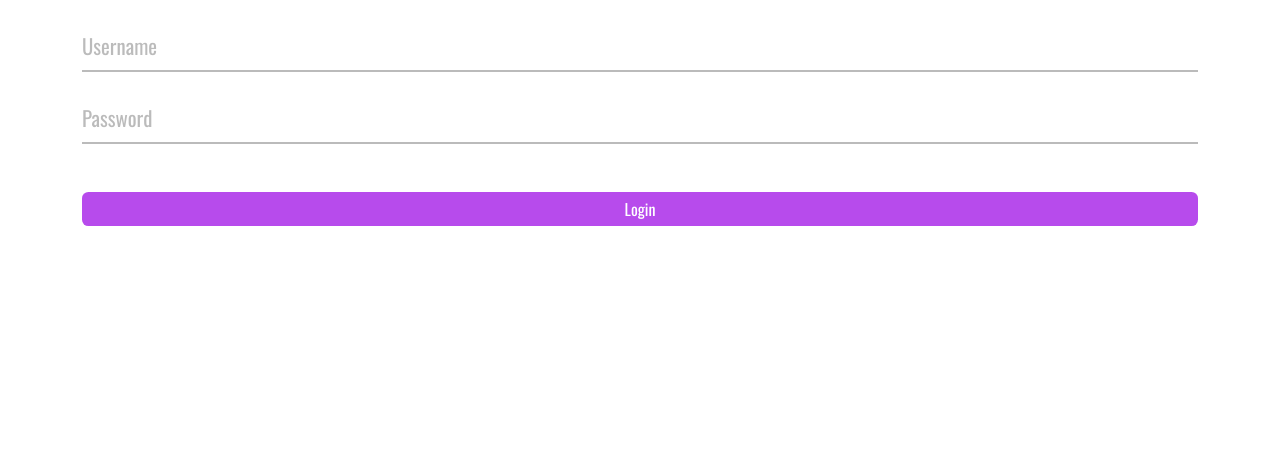
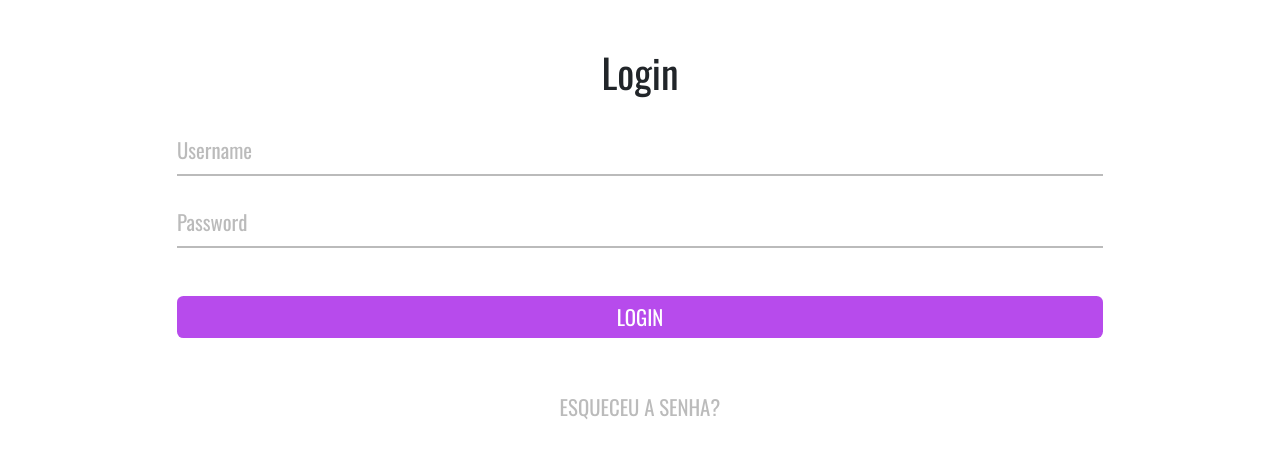
Before and after one commit to lpvlnc/Revoei-Angular, an Angular app in the folder revoei/: page /login in a window 1280 px wide. Shown: the top 456 px of the page. Built offline with nearby package versions, Linux system fonts and the light colour scheme.

Commit message:
Added tertiary button type - login page refactor - default font-size defined to 1.3rem

```diff
--- a/revoei/src/app/pages/login-page/login-page.component.html
+++ b/revoei/src/app/pages/login-page/login-page.component.html
@@ -1,13 +1,29 @@
+<div class="container mt-5">
+    <h1>Login</h1>
+    <div class="row d-flex justify-content-center">
+        <div class="col-10">
             <form [formGroup]="formGroup">
-    <div class="container">
                 <div class="row">
+                    <div class="col">
                         <app-input id="username" label="Username" [control]="formGroup.controls.username"></app-input>
                     </div>
+                </div>
                 <div class="row">
+                    <div class="col">
                         <app-input id="password" label="Password" [control]="formGroup.controls.password"></app-input>
                     </div>
+                </div>
                 <div class="row mt-5">
+                    <div class="col">
                         <app-button label='Login' type="primary" (click)="login()"></app-button>
                     </div>
                 </div>
+                <div class="row mt-5">
+                    <div class="col">
+                        <app-button label='Esqueceu a senha?' type="tertiary" (click)="forgotPassword()"></app-button>
+                    </div>
+                </div>
             </form>
+        </div>
+    </div>
+</div>
--- a/revoei/src/app/pages/login-page/login-page.component.ts
+++ b/revoei/src/app/pages/login-page/login-page.component.ts
@@ -14,7 +14,7 @@ export class LoginPageComponent implements OnInit {
 
   public invalidLogin: boolean = false;
 
-  public formGroup = new FormGroup({
+  public formGroup = this.formBuilder.group({
     username: new FormControl('', Validators.required),
     password: new FormControl('', Validators.required)
   });
@@ -42,4 +42,8 @@ export class LoginPageComponent implements OnInit {
       }
     );
   }
+
+  forgotPassword() {
+
+  }
 }
--- a/revoei/src/app/shared/button/button.component.html
+++ b/revoei/src/app/shared/button/button.component.html
@@ -1,5 +1,5 @@
 <a [attr.href]='href ? href : null'>
-    <div class='button py-1' [ngClass]="{ 'button-primary' : type == 'primary', 'button-secondary' : type == 'secondary', 'button-disabled' : disabled }">
+    <div class='button py-1' [ngClass]="{ 'button-primary' : type == 'primary', 'button-secondary' : type == 'secondary', 'button-tertiary' : type == 'tertiary', 'button-disabled' : disabled }">
         <i *ngIf='icon' [class]="icon"></i>{{label}}
     </div>
 </a>
--- a/revoei/src/app/shared/button/button.component.scss
+++ b/revoei/src/app/shared/button/button.component.scss
@@ -8,7 +8,7 @@
     color: var(--color-text);
     border-radius:  0.4rem;
     cursor: pointer;
-    transition: var(--transition);
+    transition: var(--transition-default);
     border: 1px solid transparent;
 }
 
@@ -34,6 +34,15 @@
     color: var(--color-secondary);
 }
 
+.button-tertiary {
+    background: var(--color-secondary);
+    color: var(--color-gray);
+}
+
+.button-tertiary:hover {
+    color: var(--color-text);
+}
+
 .button-disabled {
     background: var(--color-secondary);
     color: var(--color-disabled);
--- a/revoei/src/app/shared/button/button.component.ts
+++ b/revoei/src/app/shared/button/button.component.ts
@@ -20,6 +20,7 @@ export class ButtonComponent implements OnInit {
   constructor() { }
 
   ngOnInit(): void {
+    this.label = this.label.toUpperCase();
   }
 
 }
--- a/revoei/src/app/shared/input/input.component.scss
+++ b/revoei/src/app/shared/input/input.component.scss
@@ -59,4 +59,6 @@
 
 .input__error {
   color: #ff9a9a;
+  font-size: 0.8rem;
+  margin: 0;
 }
--- a/revoei/src/styles.scss
+++ b/revoei/src/styles.scss
@@ -9,7 +9,7 @@
     outline: 0;
     box-sizing: border-box;
     list-style: none;
-    text-decoration: none !important;
+    text-decoration: none;
     font-family: 'Oswald', 'sans-serif';
 }
 
@@ -28,3 +28,21 @@
     --transition-half: all 200ms ease;
     --transition-border-color: border-color 0.2s;
 }
+
+::-webkit-scrollbar {
+    display: none;
+}
+
+html {
+    scroll-behavior: smooth;
+    user-select: none;
+}
+
+body {
+    font-size: 1.3rem;
+}
+
+h1 {
+    font-weight: 500;
+    text-align: center;
+}
```
Lines whose indentation alone changed are shown as unchanged.
